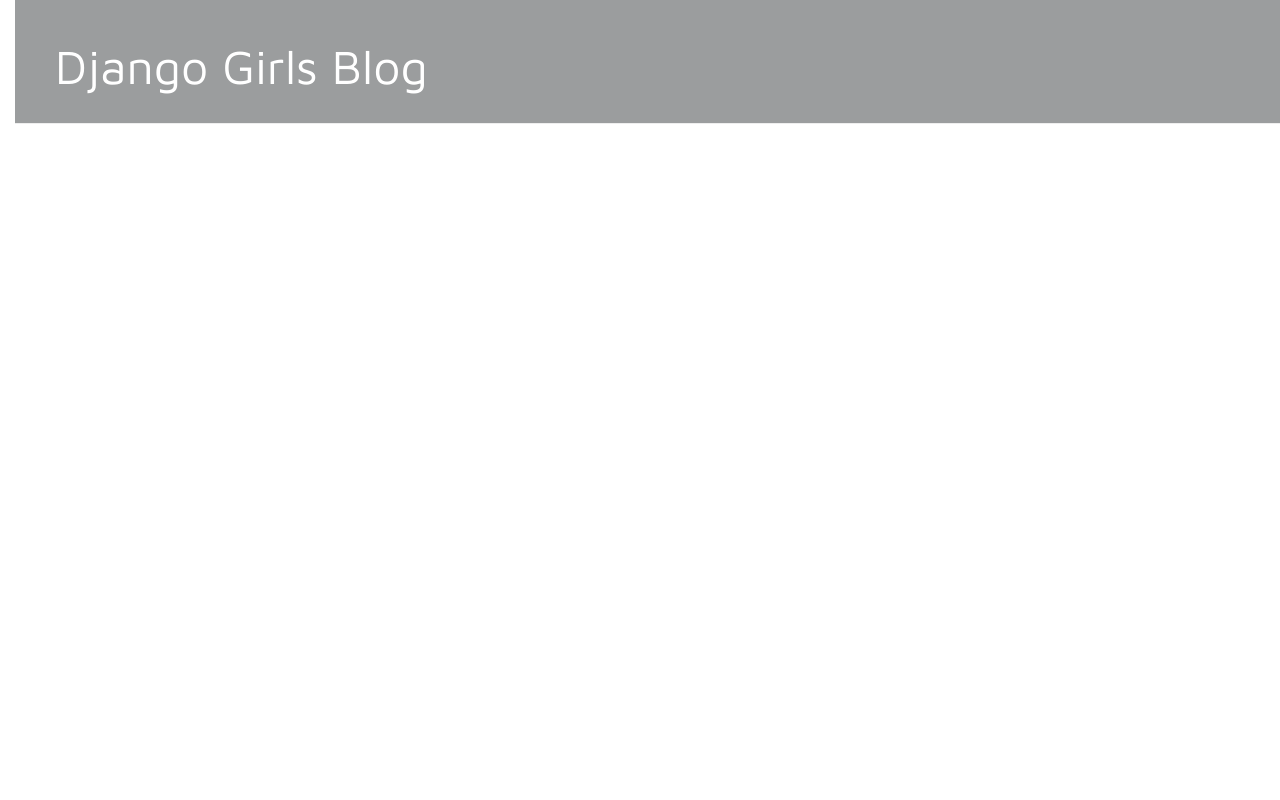
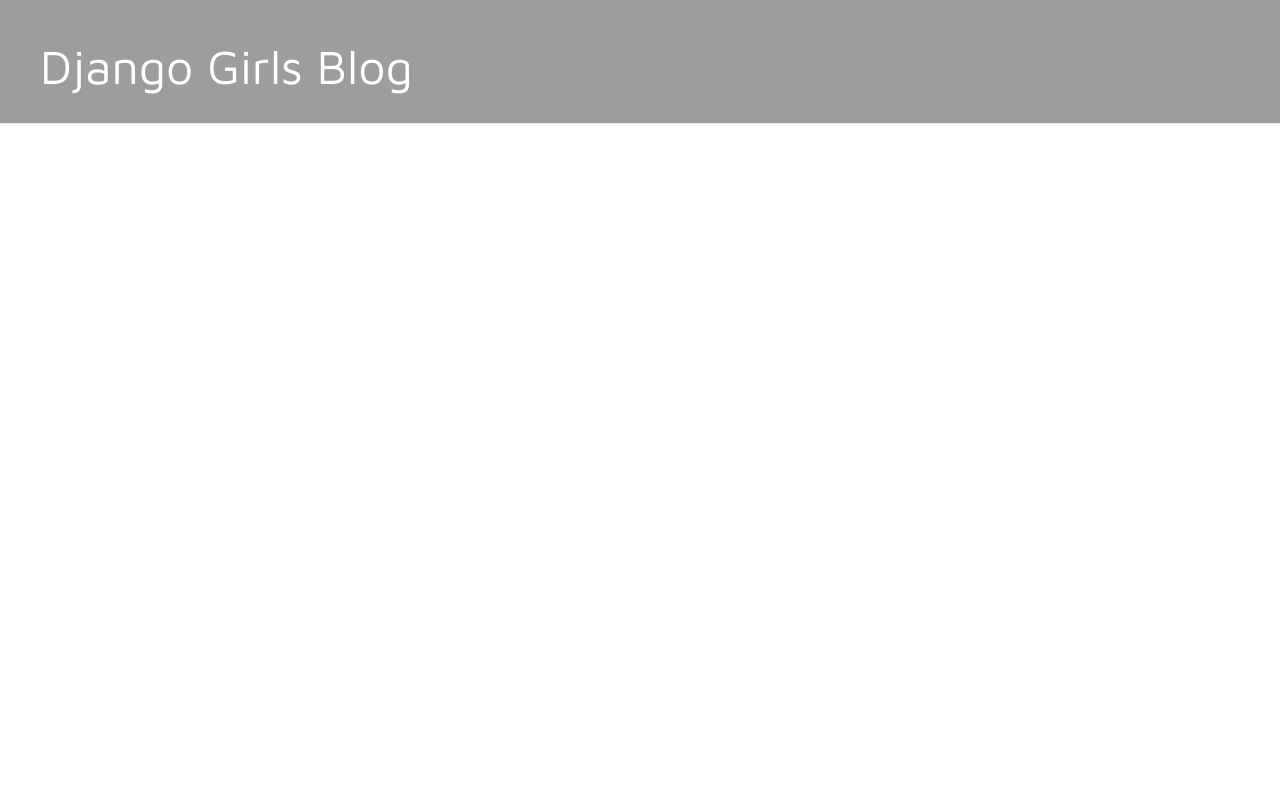
Before and after one commit to emmgro/my-first-blog, a Django app: page / in a window 1280 px wide. Run offline with Django 3.2, Linux system fonts and the light colour scheme; data that the repository does not hold is empty; some libraries are stand-ins or nearby versions.

Commit message:
Correction on CSS layout

```diff
--- a/blog/static/css/blog.css
+++ b/blog/static/css/blog.css
@@ -1,21 +1,3 @@
-/*
-* Base CSS
-*/
-h1 a {
-  color: #FCA205;
-}
-
-body {
-  padding-left: 15px;
-  font-family: 'Maven Pro', sans-serif;
-}
-/*
-* End_of Base CSS
-*/
-
-/*
-* Classes
-*/
 .page-header {
     background-color: #9B9D9E;
     margin-top: 0;
```
